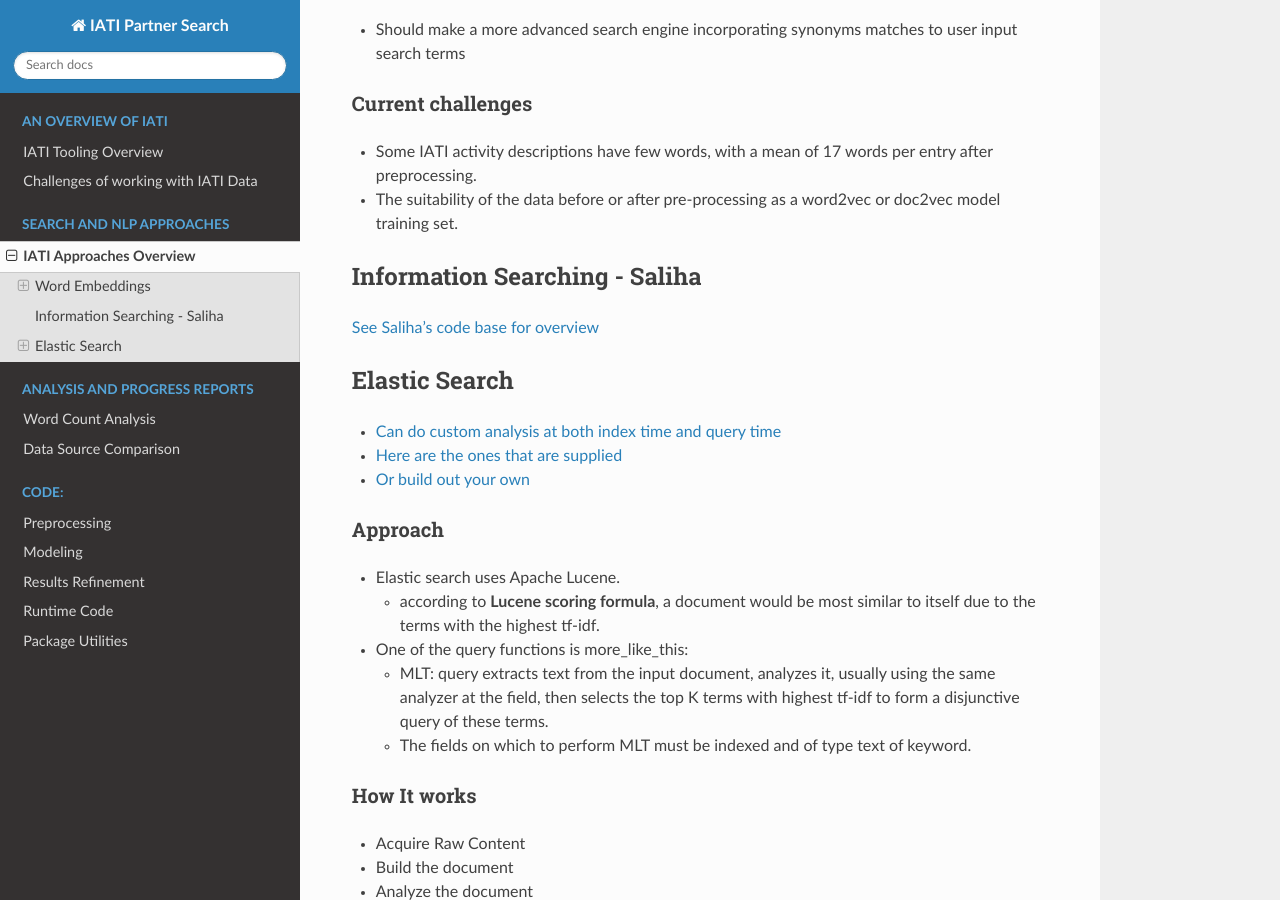
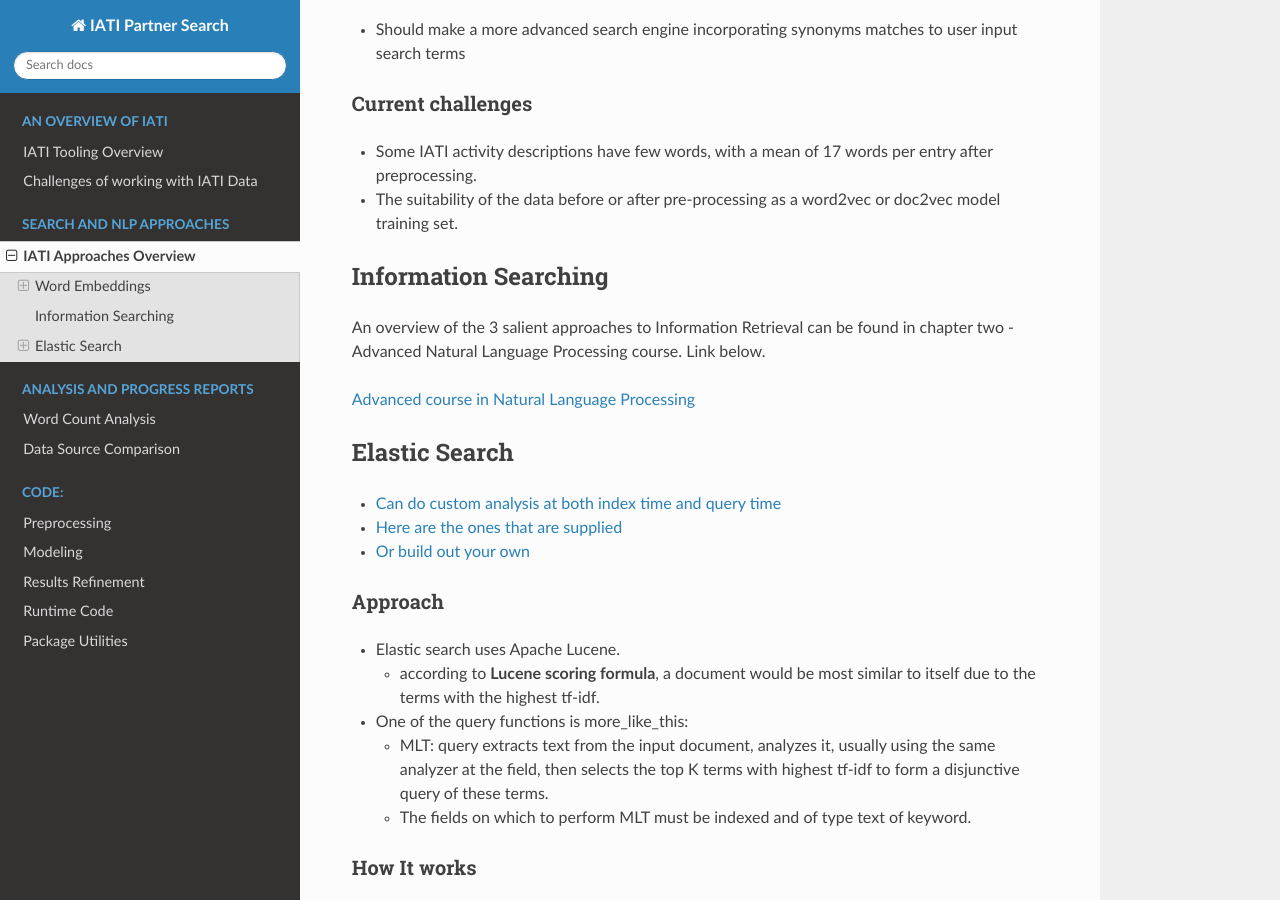
Before and after one commit to datasciencecampus/iati-partner-search, a Sphinx documentation site: the page built from docs/IATI_methods.md, in a window 1280 px wide and 900 px high, scrolled down 1072 px. Built offline with Sphinx 7.4.7 and the Read the Docs theme 2.0.0, drawn with Linux system fonts in a browser that asks for light colours; pages that are not in the unit, such as notebooks, are missing from menus.

Commit message:
updated link

```diff
--- a/docs/IATI_methods.md
+++ b/docs/IATI_methods.md
@@ -32,9 +32,11 @@ Option 3 (doc2vec) could evenutally be the best choice and may be implemented in
 - Some IATI activity descriptions have few words, with a mean of 17 words per entry after preprocessing.
 - The suitability of the data before or after pre-processing as a word2vec or doc2vec model training set.
 
-## Information Searching - Saliha
+## Information Searching
 
-[See Saliha's code base for overview](https://github.com/salihadfid1/NLP_INTRO)
+An overview of the 3 salient approaches to Information Retrieval can be found in chapter two - Advanced Natural Language Processing course. Link below.
+
+[Advanced course in Natural Language Processing](https://github.com/salihadfid1/NLPADVLIVE)
 
 ## Elastic Search
 * [Can do custom analysis at both index time and query time](https://www.elastic.co/guide/en/elasticsearch/reference/current/analysis.html)
```
